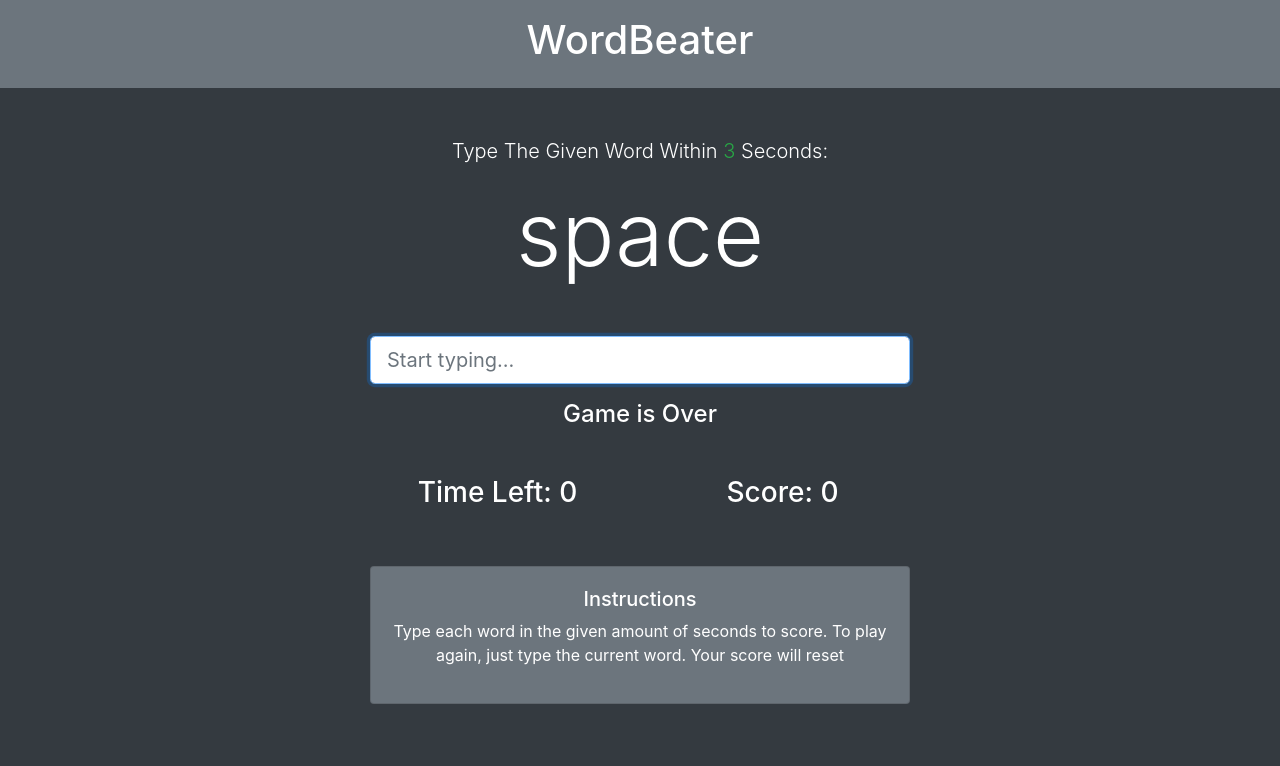
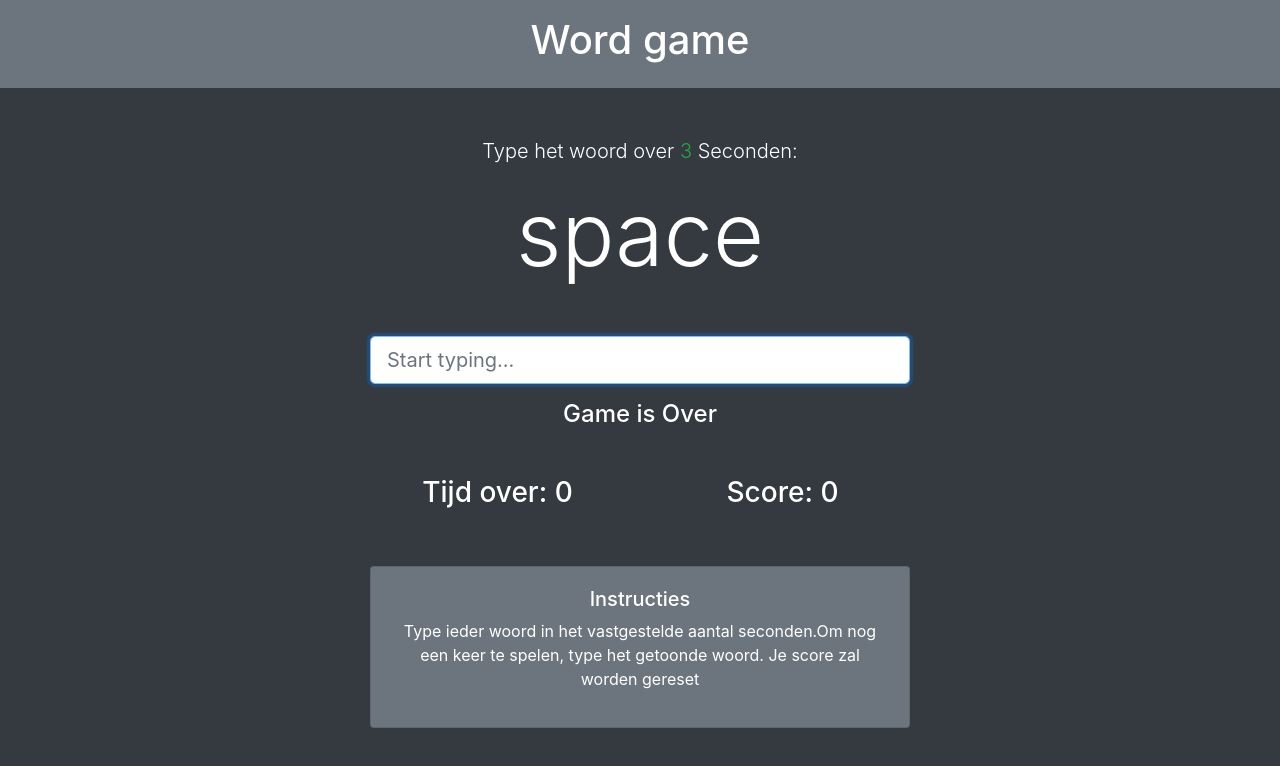
Before and after one commit to nandekonst/word-game, a website: page index.html in a window 1280 px wide. Drawn offline with nearby package versions, Linux system fonts and the light colour scheme.

Commit message:
change language

```diff
--- a/index.html
+++ b/index.html
@@ -5,22 +5,22 @@
   <meta charset="UTF-8">
   <meta name="viewport" content="width=device-width, initial-scale=1.0">
   <meta http-equiv="X-UA-Compatible" content="ie=edge">
-  <title>WordBeater</title>
+  <title>Woorden game</title>
   <link rel="stylesheet" href="https://stackpath.bootstrapcdn.com/bootstrap/4.1.3/css/bootstrap.min.css" integrity="sha384-MCw98/SFnGE8fJT3GXwEOngsV7Zt27NXFoaoApmYm81iuXoPkFOJwJ8ERdknLPMO"
     crossorigin="anonymous">
 </head>
 
 <body class="bg-dark text-white ">
   <header class="bg-secondary text-center p-3 mb-5">
-    <h1>WordBeater</h1>
+    <h1>Word game</h1>
   </header>
   <div class="container text-center">
 
     <!-- Word & Input -->
     <div class="row">
       <div class="col-md-6 mx-auto">
-        <p class="lead">Type The Given Word Within
-          <span class="text-success" id="seconds">5</span> Seconds:</p>
+        <p class="lead">Type het woord over
+          <span class="text-success" id="seconds">5</span> Seconden:</p>
         <h2 class="display-2 mb-5" id="current-word">hello</h2>
         <input type="text" class="form-control form-control-lg" placeholder="Start typing..." id="word-input" autofocus>
         <h4 class="mt-3" id="message"></h4>
@@ -28,7 +28,7 @@
         <!-- Time & Score Columns -->
         <div class="row mt-5">
           <div class="col-md-6">
-            <h3>Time Left:
+            <h3>Tijd over:
               <span id="time">0</span>
             </h3>
           </div>
@@ -43,9 +43,9 @@
         <div class="row mt-5">
           <div class="col-md-12">
             <div class="card card-body bg-secondary text-white">
-              <h5>Instructions</h5>
-              <p>Type each word in the given amount of seconds to score. To play again, just type the current word. Your score
-                will reset</p>
+              <h5>Instructies</h5>
+              <p>Type ieder woord in het vastgestelde aantal seconden.Om nog een keer te spelen, type het getoonde woord. Je score
+                zal worden gereset</p>
             </div>
           </div>
         </div>
--- a/package.json
+++ b/package.json
@@ -8,6 +8,7 @@
   },
   "author": "NS Konst",
   "license": "ISC",
+  "homepage": "https://nandekonst.github.io/word-game",
   "dependencies": {
     "gh-pages": "^1.2.0"
   }
```
